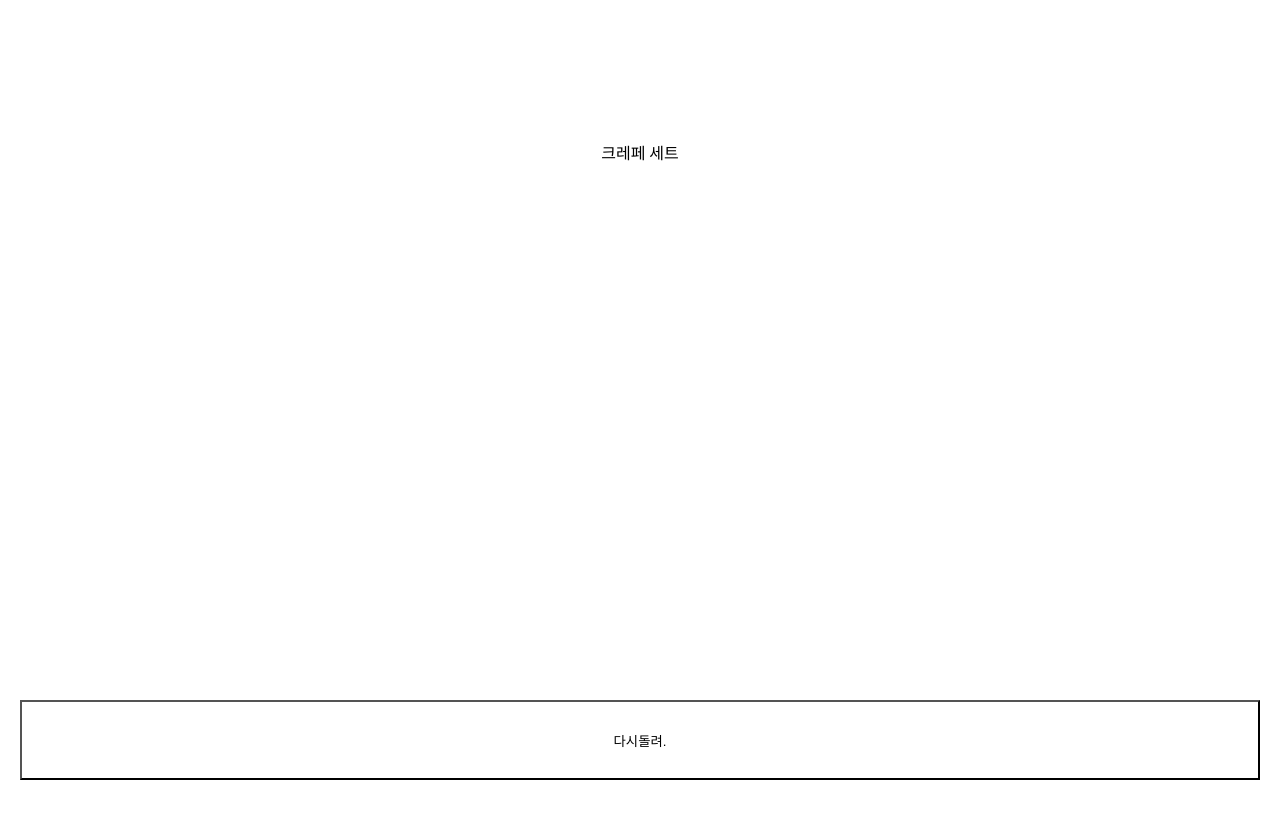
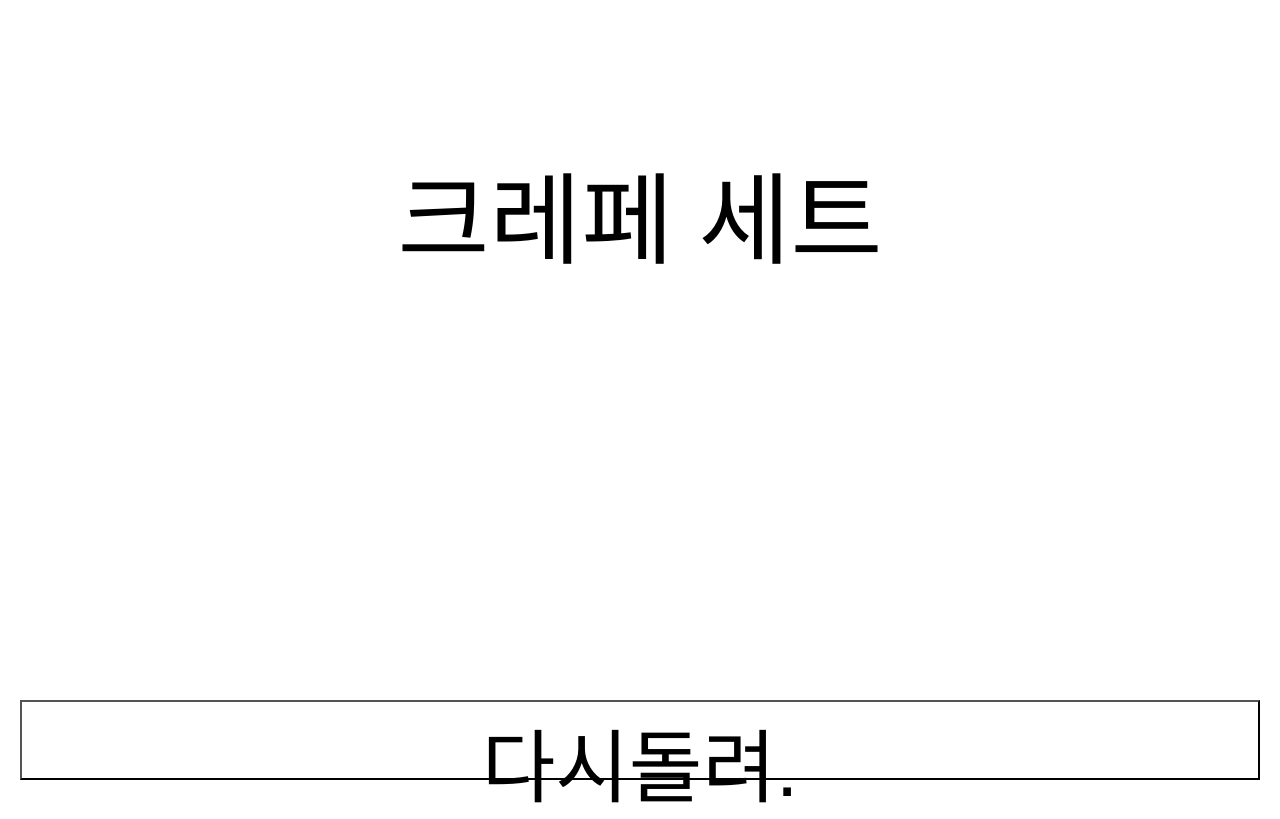
Before and after one commit to SonGwangho/foodSuggester, a plain HTML site: page index.html in a window 1280 px wide. Drawn offline with Linux system fonts and the light colour scheme.

Commit message:
px 조정정

```diff
--- a/index.html
+++ b/index.html
@@ -22,9 +22,17 @@
         text-align: center;
       "
     >
-      <div id="food" style="margin: auto; height: 400px"></div>
+      <div
+        id="food"
+        style="margin: auto; height: 400px; font-size: 100px"
+      ></div>
       <button
-        style="height: 80px; background-color: white; margin: 20px"
+        style="
+          height: 80px;
+          background-color: white;
+          margin: 20px;
+          font-size: 80px;
+        "
         onclick="selectFood()"
       >
         다시돌려.
```
